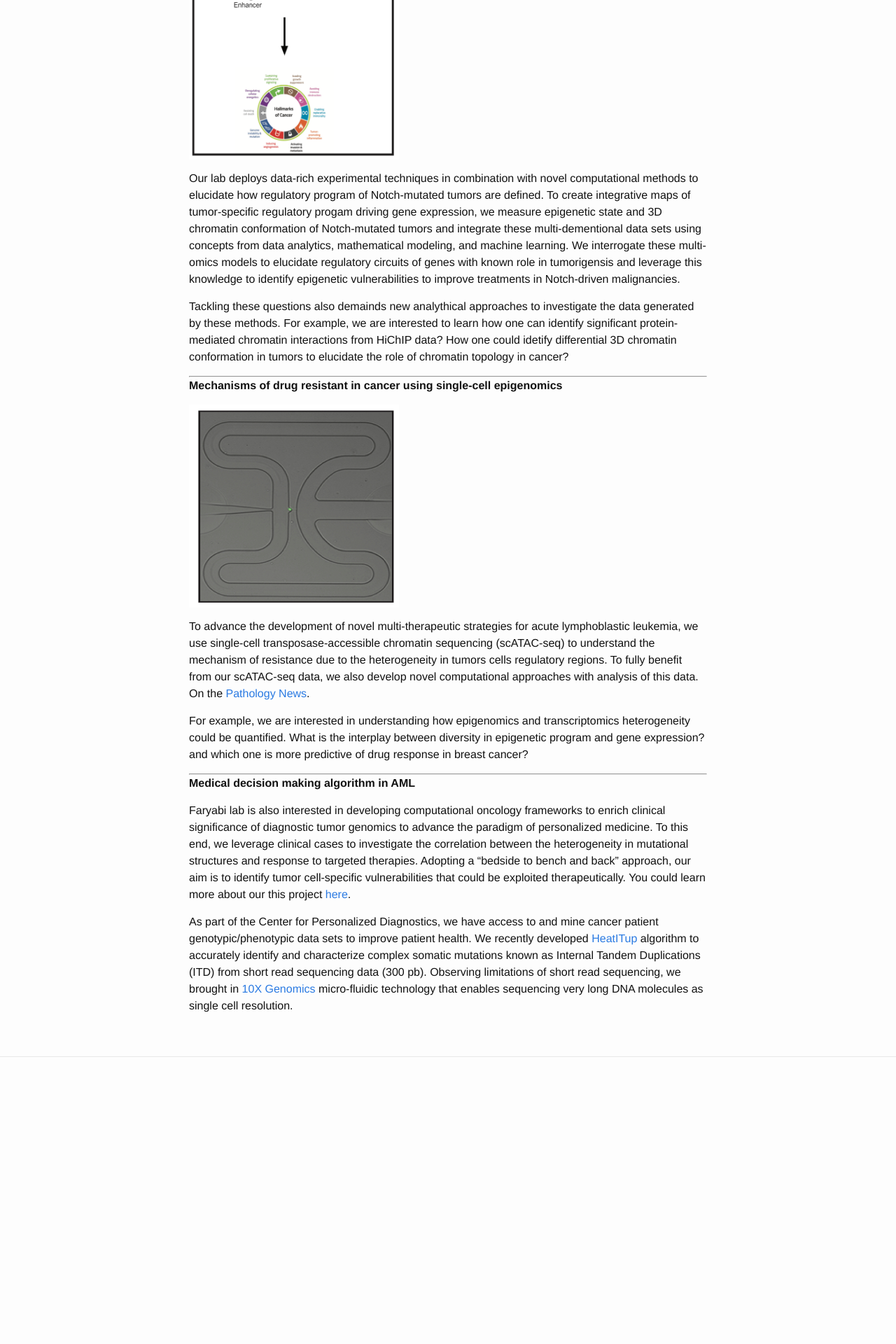
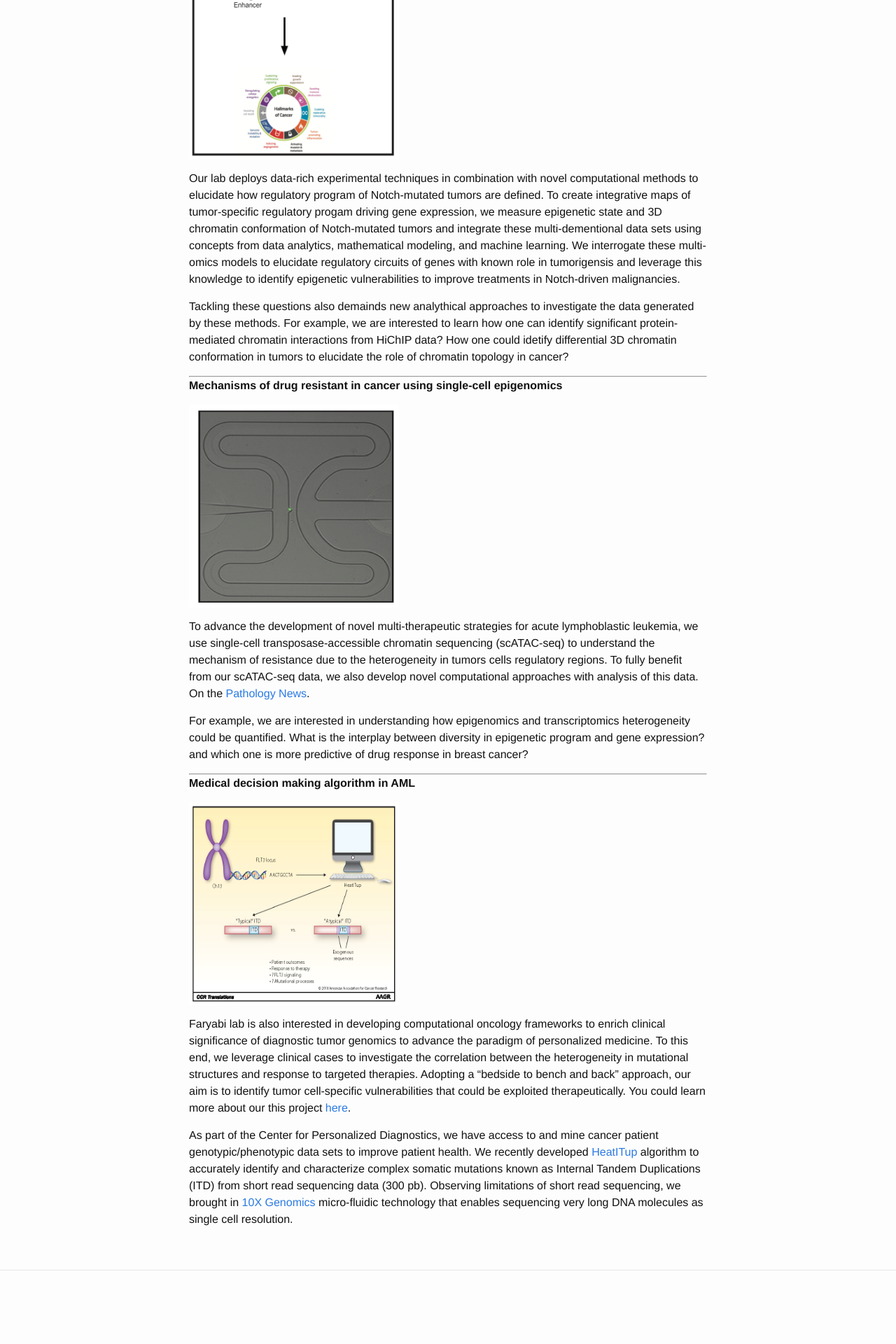
Before and after one commit to faryabib/faryabib.github.io, a Jekyll site: the page built from research.md, in a window 1280 px wide. Shown: the part 759-2679 px from the top of the page at 70% size. Built offline with Jekyll 4.4.1, drawn with Linux system fonts in a browser that asks for light colours; before the commit the page ends 2374 px from its top, so only the background shows below that.

Commit message:
Update research.md

```diff
--- a/research.md
+++ b/research.md
@@ -37,6 +37,7 @@ For example, we are interested in understanding how epigenomics and transcriptom
 **Medical decision making algorithm in AML**
 
 [comment]: <![FLT3 in AML](assets/precision.png){:height="290px" width="300px"}>
+![FLT3 in AML](assets/HeatITup_AACR.png){:height="290px" width="300px"}
 
 Faryabi lab is also interested in developing computational oncology frameworks to enrich clinical significance of diagnostic tumor genomics to advance the paradigm of personalized medicine. To this end, we leverage clinical cases to investigate the correlation between the heterogeneity in mutational structures and response to targeted therapies. Adopting a “bedside to bench and back” approach, our aim is to identify tumor cell-specific vulnerabilities that could be exploited therapeutically. You could learn more about our this project [here](https://www.youtube.com/watch?v=vqLXfHXP98A&index=20&list=PLRGEsZTjjo8mLReT4vqHU6cc_d4hn46GV).
 
```
